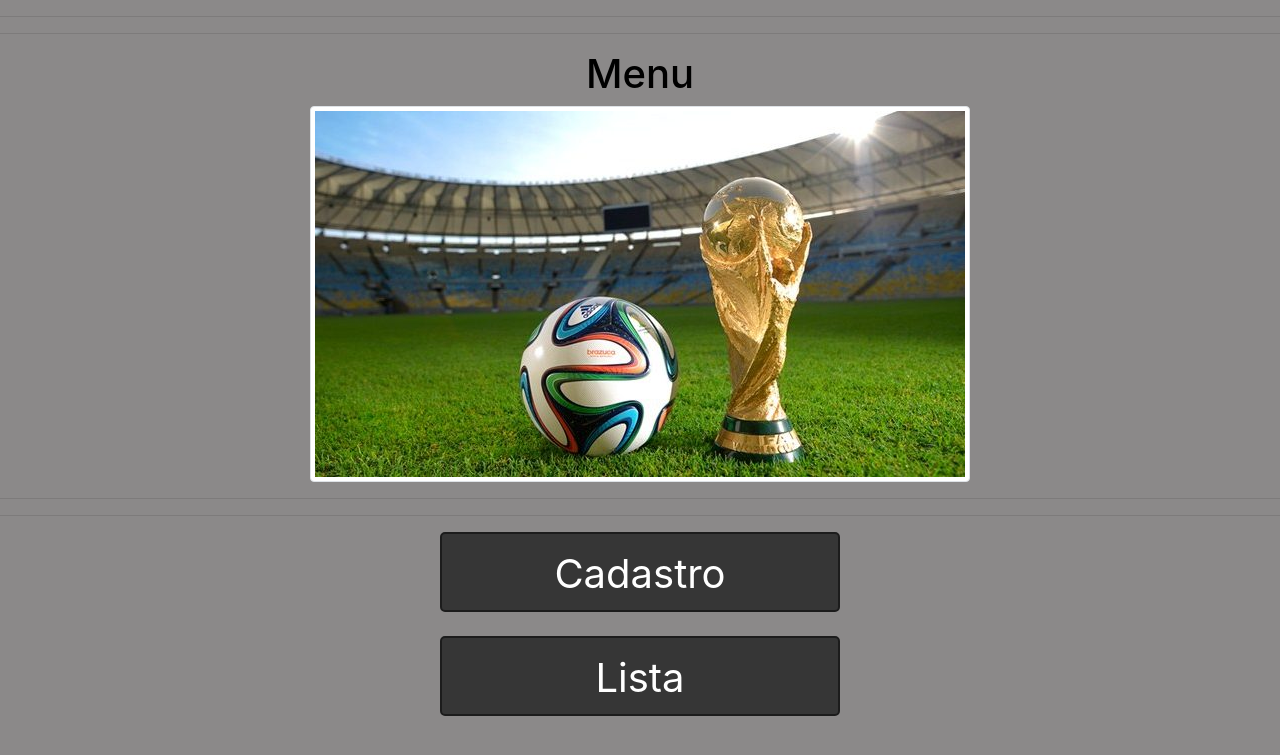
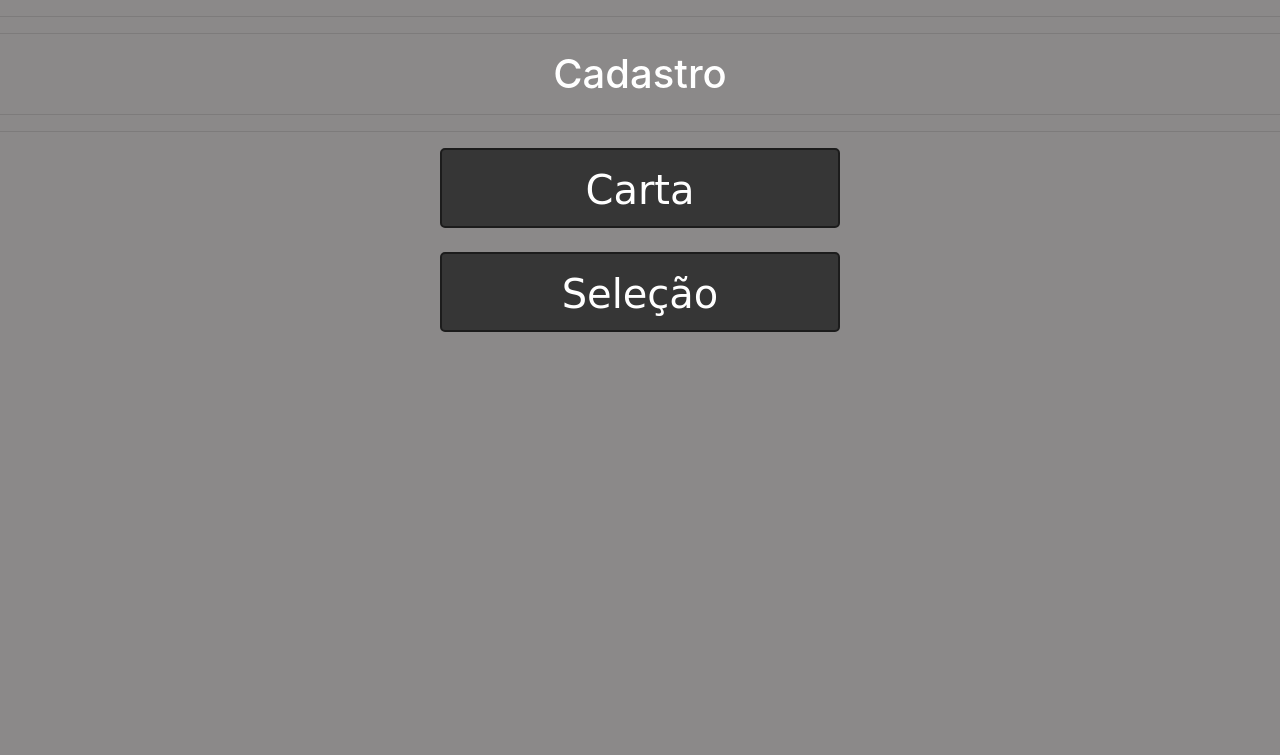
Before and after one commit to BrunoozL/Album_de_Figurinha, a PHP site: page /cadastro in a window 1280 px wide. Shown: the top 755 px of the page. Run offline with PHP 8.4, Linux system fonts and the light colour scheme.

Commit message:
Páginas do menu, cadastro, lista feitas/correções

```diff
--- a/Controller/ControllerCarta.php
+++ b/Controller/ControllerCarta.php
@@ -8,7 +8,7 @@ class ControllerCarta
         include 'Model/ModelCarta.php';
         $model = new ModelCarta();
         $model -> getAllRows();
-        include 'View/ListaCarta.php';
+        include 'View/Carta/ListaCarta.php';
     }
 
     public static function cadastro()
@@ -18,7 +18,7 @@ class ControllerCarta
 
         if(isset($_REQUEST['id']))
             $model = $model -> getById((int) $_REQUEST['id']);
-        include 'View/Cadastro.php';
+        include 'View/Carta/CadastroCarta.php';
     }
 
     public static function save()
@@ -31,7 +31,7 @@ class ControllerCarta
         $carta -> idade = $_POST['idade'];
         $carta -> posicao = $_POST['posicao'];
         $carta -> nivel = $_POST['nivel'];
-        $carta -> selecao = $_POST['selecao'];
+        $carta -> id_selecao = $_POST['selecao'];
 
         $carta -> save();
         header("Location: /carta");
--- a/Controller/MenuController.php
+++ b/Controller/MenuController.php
@@ -4,20 +4,20 @@ class MenuController
 {
     public static function menu()
     {
-        include 'View/Menu.php';
+        include 'View/Menu/Menu.php';
     }
 }
 class CadastroController
 {
-    public static function menu()
+    public static function cadastro()
     {
-        include 'View/Cadastro.php';
+        include 'View/Menu/Cadastro.php';
     }
 }
 class ListaController
 {
-    public static function menu()
+    public static function lista()
     {
-        include 'View/Lista.php';
+        include 'View/Menu/Lista.php';
     }
 }
--- a/Model/ModelCarta.php
+++ b/Model/ModelCarta.php
@@ -2,7 +2,7 @@
 
 class ModelCarta
 {
-    public $id, $nome, $idade, $posicao, $nivel, $selecao;
+    public $id, $nome, $idade, $posicao, $nivel, $id_selecao;
     public $rows;
 
     public function save()
--- /dev/null
+++ b/View/Menu/Cadastro.php
@@ -0,0 +1,58 @@
+<!DOCTYPE html>
+<html lang="pt-br">
+  <head>
+  <link rel="preconnect" href="https://fonts.googleapis.com">
+<link rel="preconnect" href="https://fonts.gstatic.com" crossorigin>
+<link href="https://fonts.googleapis.com/css2?family=Cormorant+Garamond:wght@300&display=swap" rel="stylesheet">
+    <meta charset="utf-8">
+    <meta name="viewport" content="width=device-width, initial-scale=1, shrink-to-fit=no">
+    <link rel="stylesheet" href="https://stackpath.bootstrapcdn.com/bootstrap/4.1.3/css/bootstrap.min.css" integrity="sha384-MCw98/SFnGE8fJT3GXwEOngsV7Zt27NXFoaoApmYm81iuXoPkFOJwJ8ERdknLPMO" crossorigin="anonymous">
+
+    <title>Menu</title>
+    <style>
+    h1{
+        color: white;
+    }
+
+    body{
+        background-color: #8B8989;
+    }
+    .btn-dark{
+        font-family: 'Mansalva', cursive;
+        padding: 10px;
+        font-size: 40px;
+        background-color: #363636;
+        width: 400px;
+        height: 80px;
+        border: 2px #1C1C1C solid;
+        border-radius: 5px;
+        text-align: center;
+        color: #ffffff;
+    }
+
+</style>
+  </head>
+  <body>
+      <center>
+      <hr>
+        <hr>
+        <h1>Cadastro</h1>
+        <hr>
+        <hr>
+        <form action="/carta/cadastro" method="post">
+        <div class="d-grid gap-2 d-md-block">
+        <button type="button" class="btn btn-dark">Carta</button>
+        </form>
+        <br>
+        <br>
+
+        <form action="/selecao/cadastro" method="post">
+        <button type="button" class="btn btn-dark">Seleção</button>
+        </form>
+        </div>
+
+
+
+      </center>
+    </body>
+</html>
--- a/View/Menu.php
+++ b/View/Menu/Lista.php
@@ -11,14 +11,14 @@
     <title>Menu</title>
     <style>
     h1{
-        color: black;
+        color: white;
     }
 
     body{
         background-color: #8B8989;
     }
-
-    .btn-outline-info{
+    .btn-dark{
+        font-family: 'Mansalva', cursive;
         padding: 10px;
         font-size: 40px;
         background-color: #363636;
@@ -36,19 +36,18 @@
       <center>
       <hr>
         <hr>
-        <h1>Menu</h1>
-        <img src="Imagens/capa.jpg" class="img-thumbnail" alt="...">
+        <h1>Lista</h1>
         <hr>
         <hr>
-        <form action="/cadastro" method="post">
+        <form action="/carta" method="post">
         <div class="d-grid gap-2 d-md-block">
-        <button type="button" class="btn btn-outline-info">Cadastro</button>
+        <button type="button" class="btn btn-dark">Carta</button>
         </form>
         <br>
         <br>
 
-        <form action="/lista" method="post">
-        <button type="button" class="btn btn-outline-info">Lista</button>
+        <form action="/selecao" method="post">
+        <button type="button" class="btn btn-dark">Seleção</button>
         </form>
         </div>
 
--- a/index.php
+++ b/index.php
@@ -3,14 +3,17 @@ $uri_parse = parse_url($_SERVER['REQUEST_URI'], PHP_URL_PATH);
 
 include 'Controller/ControllerCarta.php';
 include 'Controller/MenuController.php';
+include 'Controller/ControllerSelecao.php';
+
 
 switch ($uri_parse)
 {
-    case '/cadastro/carta':
+    //carta
+    case '/carta/cadastro':
         ControllerCarta::cadastro();
     break;
 
-    case '/cadastro/save':
+    case '/carta/save':
         ControllerCarta::save();
     break;
 
@@ -22,7 +25,10 @@ switch ($uri_parse)
         ControllerCarta::delete();
     break;
 
-    case '/cadastro/selecao':
+
+
+    //seleção
+    case '/selecao/cadastro':
         ControllerSelecao::cadastro();
     break;
 
@@ -38,6 +44,17 @@ switch ($uri_parse)
         ControllerSelecao::delete();
     break;
 
+
+
+    //menu
+    case '/cadastro':
+        CadastroController::cadastro();
+    break;
+
+    case '/lista':
+        ListaController::lista();
+    break;
+
     default;
         MenuController::menu();
     break;
```
Also changed, not shown: DAO/DAOCarta.php (+10 -2 lines), DAO/DAOSelecao.php (+7 -5 lines), Model/ModelSelecao.php (+51 -0 lines), View/Carta/CadastroCarta.php (added, +68 -0 lines), View/Menu/Menu.php (added, +64 -0 lines), View/Carta/ListaCarta.php (added), View/Selecao/CadastroSelecao.php (renamed from View/Cadastro.php), View/Selecao/ListaSelecao.php (added).
